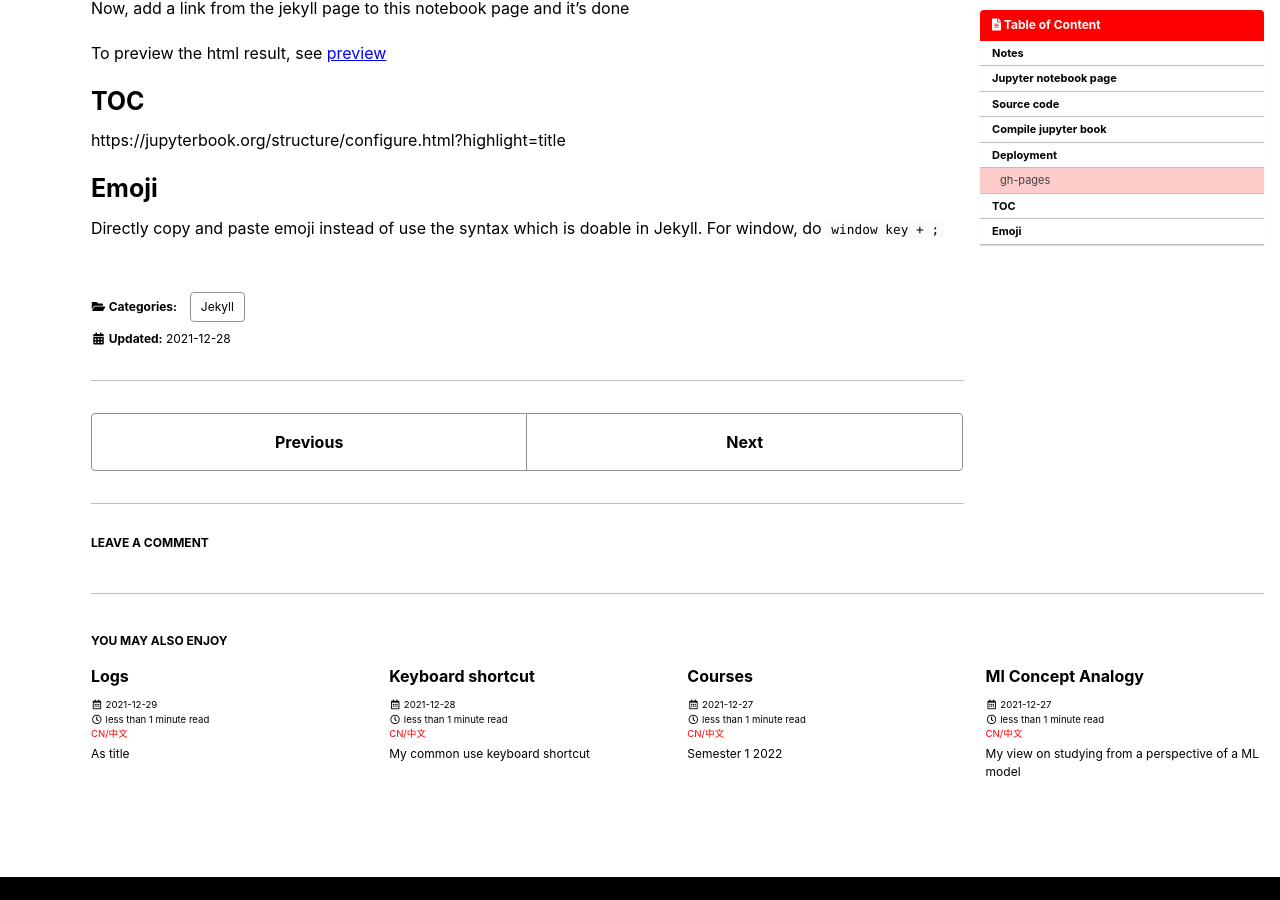
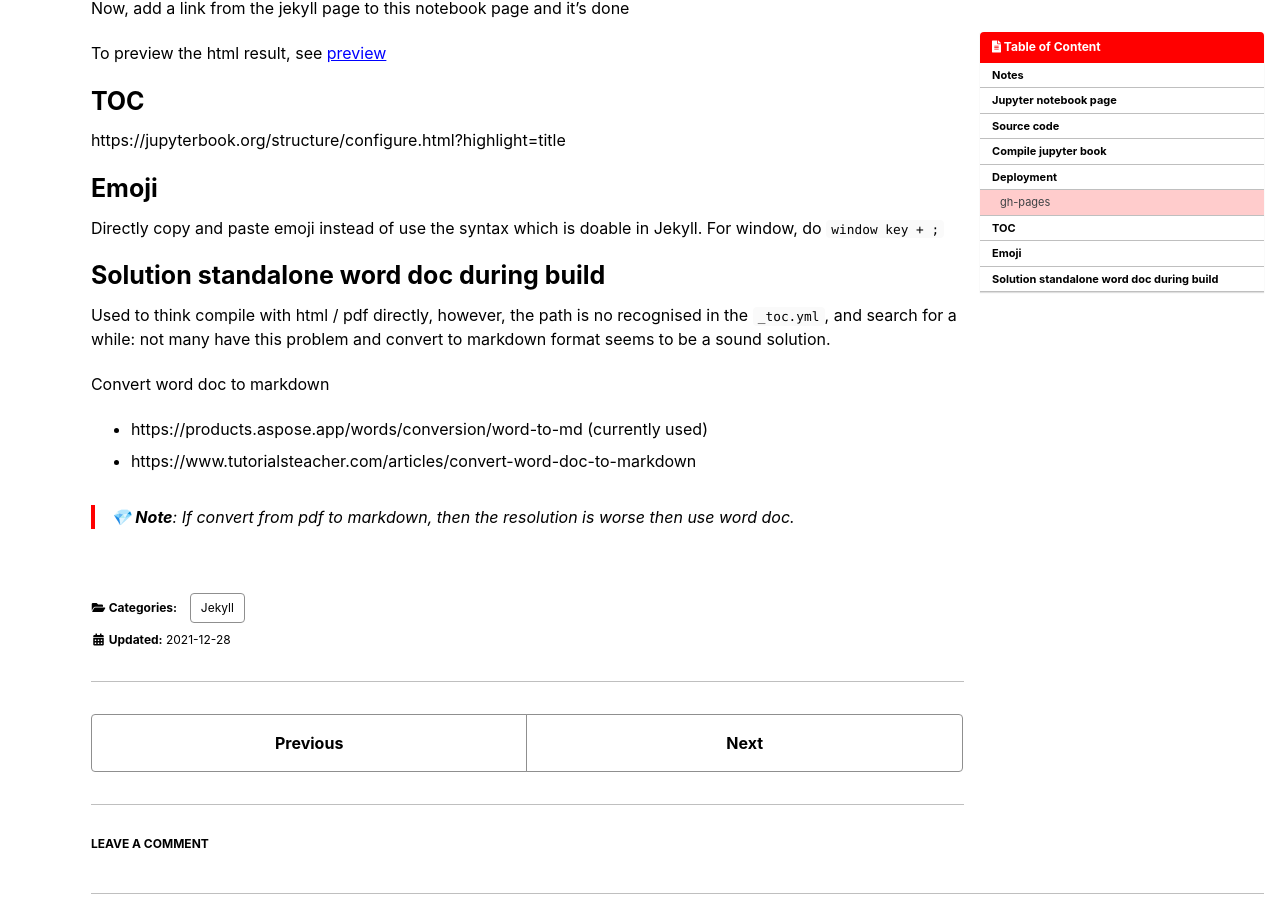
Before and after one commit to postsent/postsent.github.io, a Jekyll site: the page built from _posts/jeykll/2021-12-28-jupyter-book.md, in a window 1280 px wide and 900 px high, scrolled down 1273 px. Built offline with Jekyll 4.4.1, drawn with Linux system fonts in a browser that asks for light colours; cached includes are drawn as plain includes; emoji names are drawn with the system emoji font; comment, search, counter and statistics services are not loaded.

```diff
--- a/_posts/jeykll/2021-12-28-jupyter-book.md
+++ b/_posts/jeykll/2021-12-28-jupyter-book.md
@@ -65,3 +65,13 @@
 
 Directly copy and paste emoji instead of use the syntax which is doable in Jekyll.
 For window, do ``window key + ;``
+
+# Solution standalone word doc during build
+
+Used to think compile with html / pdf directly, however, the path is no recognised in the ``_toc.yml``, and search for a while: not many have this problem and convert to markdown format seems to be a sound solution.
+
+Convert word doc to markdown
+- https://products.aspose.app/words/conversion/word-to-md (currently used)
+- https://www.tutorialsteacher.com/articles/convert-word-doc-to-markdown
+
+> :gem: **Note**: If convert from pdf to markdown, then the resolution is worse then use word doc.
```
Also changed, not shown: _posts/jeykll/2021-12-29-logs.md (+2 -0 lines).
